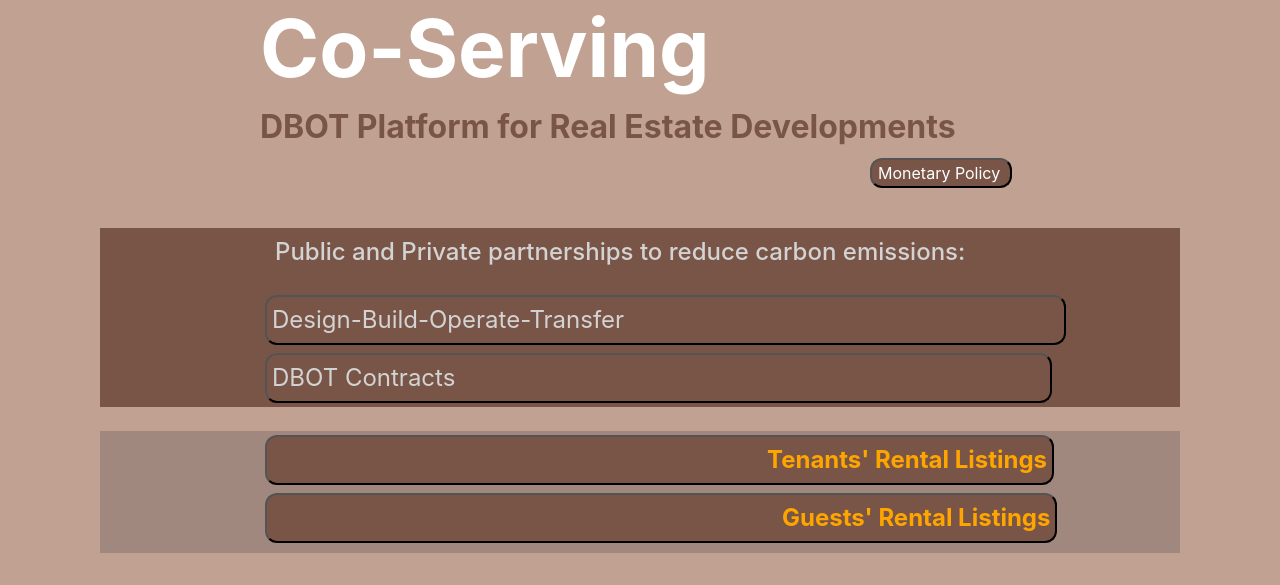
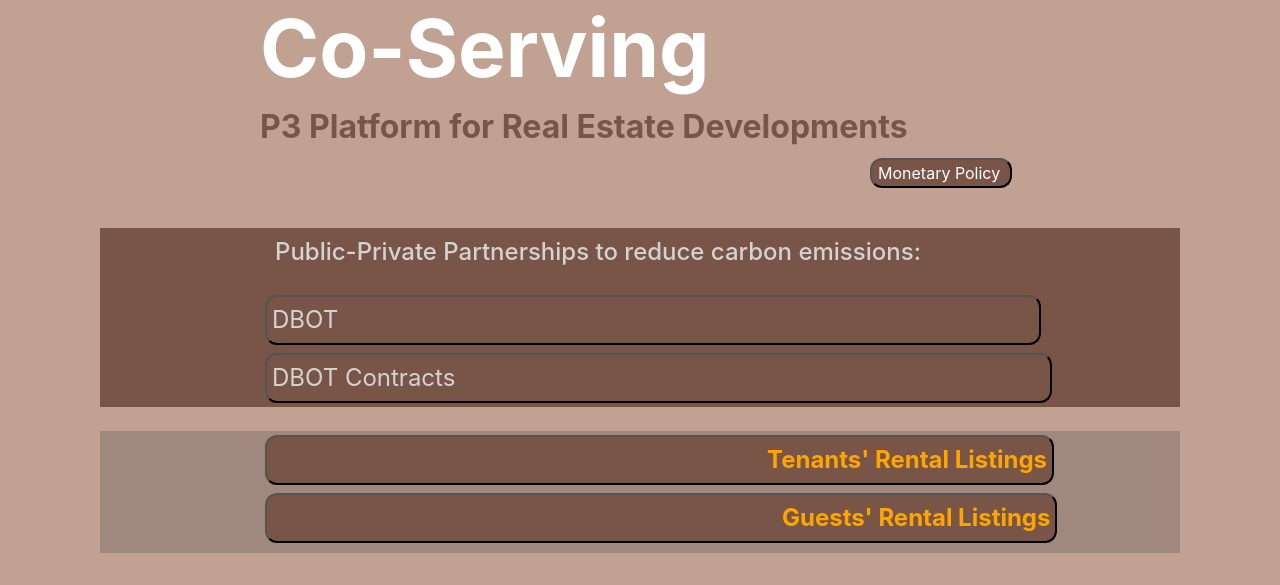
Before and after one commit to marco872/supercoserving, a Django app: page / in a window 1280 px wide. Shown: the part 113-698 px from the top of the page. Run offline with Django 3.2, Linux system fonts and the light colour scheme; some libraries are stand-ins or nearby versions.

Commit message:
landpage change

```diff
--- a/co_servings/templates/co_servings/gin.html
+++ b/co_servings/templates/co_servings/gin.html
@@ -51,7 +51,7 @@ h6 {
 
 <hr>
 
-<h5 style="color:blue; margin-left: 50px;">"Real estate development stakeholders use DBOT model to finance projects that reduce Co2 emissions by addressing the following issues in unison: "</h5>
+<h5 style="color:blue; margin-left: 50px;">"Public-Private stakeholders in real estate developments use DBOT model to finance projects that reduce Co2 emissions by addressing the following issues in unison: "</h5>
 
      <br>
 
--- a/co_servings/templates/co_servings/home.html
+++ b/co_servings/templates/co_servings/home.html
@@ -93,7 +93,7 @@ h6 {
 
 
 
-			 		<h2 style="color:#795548; margin-left: 160px ;margin-top: 25px; margin-top: -20px;"><strong> DBOT Platform for  Real Estate  Developments</h2>
+			 		<h2 style="color:#795548; margin-left: 160px ;margin-top: 25px; margin-top: -20px;"><strong> P3 Platform for  Real Estate  Developments</h2>
 
 			 		<a href="{% url 'vigna' %}">
 
@@ -109,12 +109,12 @@ h6 {
 <div class="container" style="background-color: #795548; " >
 
 
-			 			<h4 style="margin-left: 150px; color:lightgrey; margin-top: 10px; padding:10px; "> Public and Private partnerships to reduce carbon emissions: </h4>
+			 			<h4 style="margin-left: 150px; color:lightgrey; margin-top: 10px; padding:10px; "> Public-Private Partnerships to reduce carbon emissions: </h4>
 
 
             <a href="{% url 'gin' %}">
 
-                  <button class="button button4" style="background-color:#795548; color:lightgrey; margin-left: 150px; margin-top: 10px; padding:5px; padding-right: 440px; font-size: x-large;">Design-Build-Operate-Transfer </button>
+                  <button class="button button4" style="background-color:#795548; color:lightgrey; margin-left: 150px; margin-top: 10px; padding:5px; padding-right: 701px; font-size: x-large;">DBOT </button>
                 </a>
 
                 <br>
```
